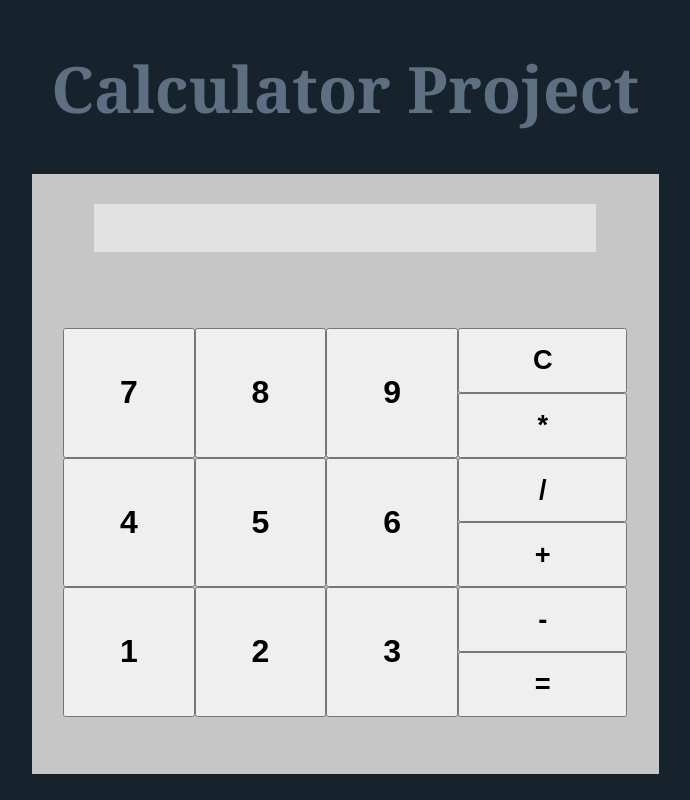
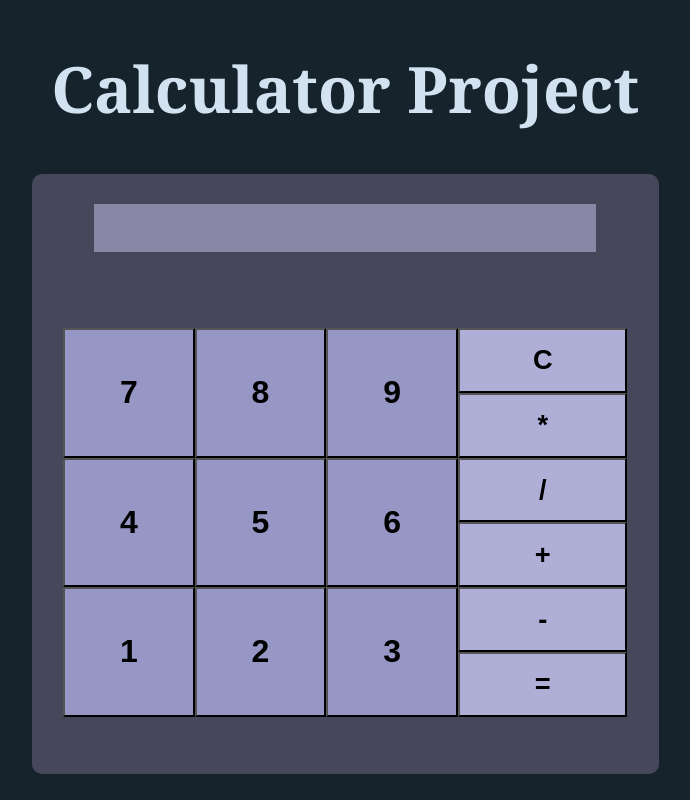
Before and after one commit to SirD3V4L07/calculator, a plain HTML site: page index.html in a window 1280 px wide. Shown: the whole page, without its empty margins (290-980 px from the left). Drawn offline with Linux system fonts and the light colour scheme.

Commit message:
Change colors for prettier look

```diff
--- a/styles.css
+++ b/styles.css
@@ -11,7 +11,7 @@ body {
 #main-title {
     font-family:Georgia, 'Times New Roman', Times, serif;
     text-align: center;
-    color:rgb(93, 111, 128);
+    color:#d2e2f0;
     font-size: 4rem;
 }
 
@@ -20,16 +20,17 @@ body {
     min-width:400px;
     height:70%;
     min-height:600px;
-    background-color: rgb(198, 198, 198);
+    background-color: rgb(71 71 91);
     display: flex;
     flex-direction: column;
     align-items: center;
+    border-radius:10px;
 }
 
 #display {
     width:80%;
     min-width:80%;
-    background-color: rgb(226, 226, 226);
+    background-color: rgb(136 136 166);
     margin: 30px;
     height: 8%;
 }
@@ -80,6 +81,7 @@ body {
     height:100%;
     font-weight:700;
     font-size: 2rem;
+    background-color: #9797c6;
 }
 
 .operator-key {
@@ -88,4 +90,9 @@ body {
     width: 100%;
     font-size: 1.7rem;
     font-weight: 700;
+    background-color: #aeaed7;
 }
+
+button:active {
+    background-color: #636380;
+}
```
